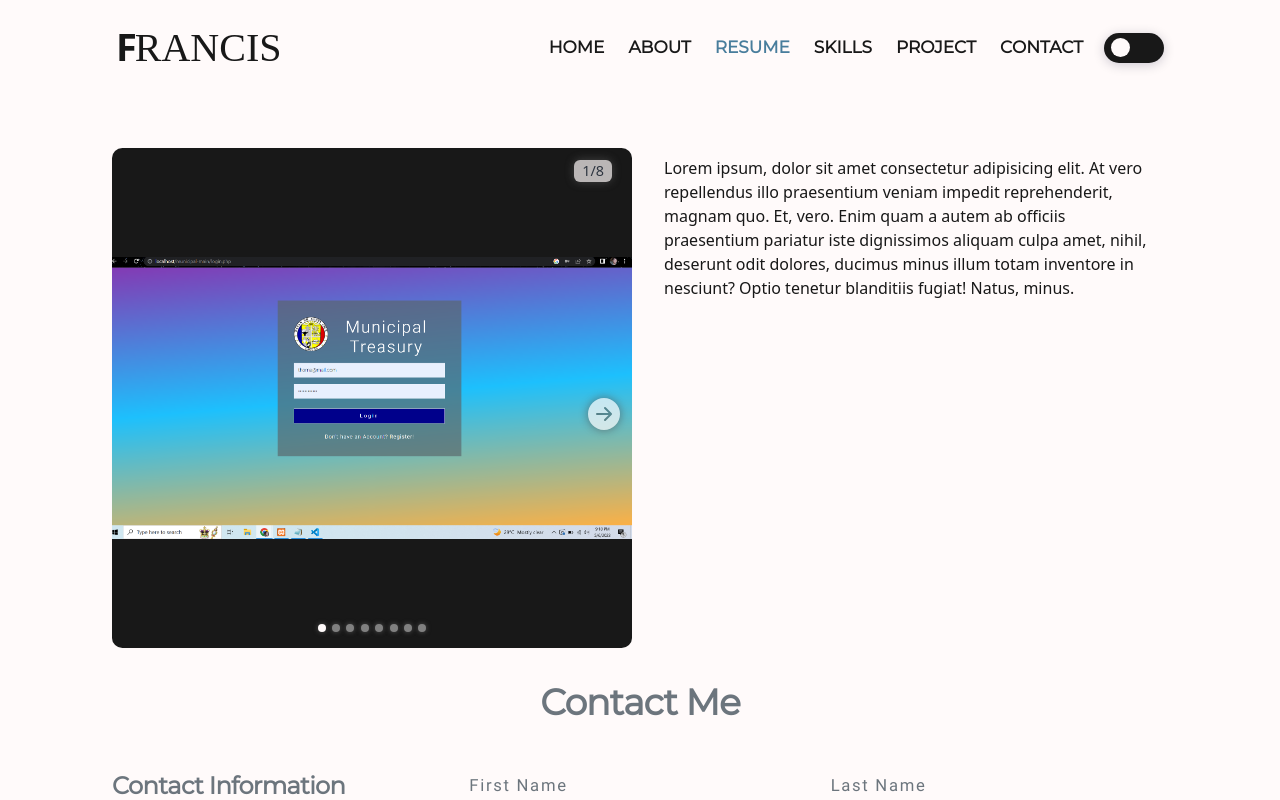
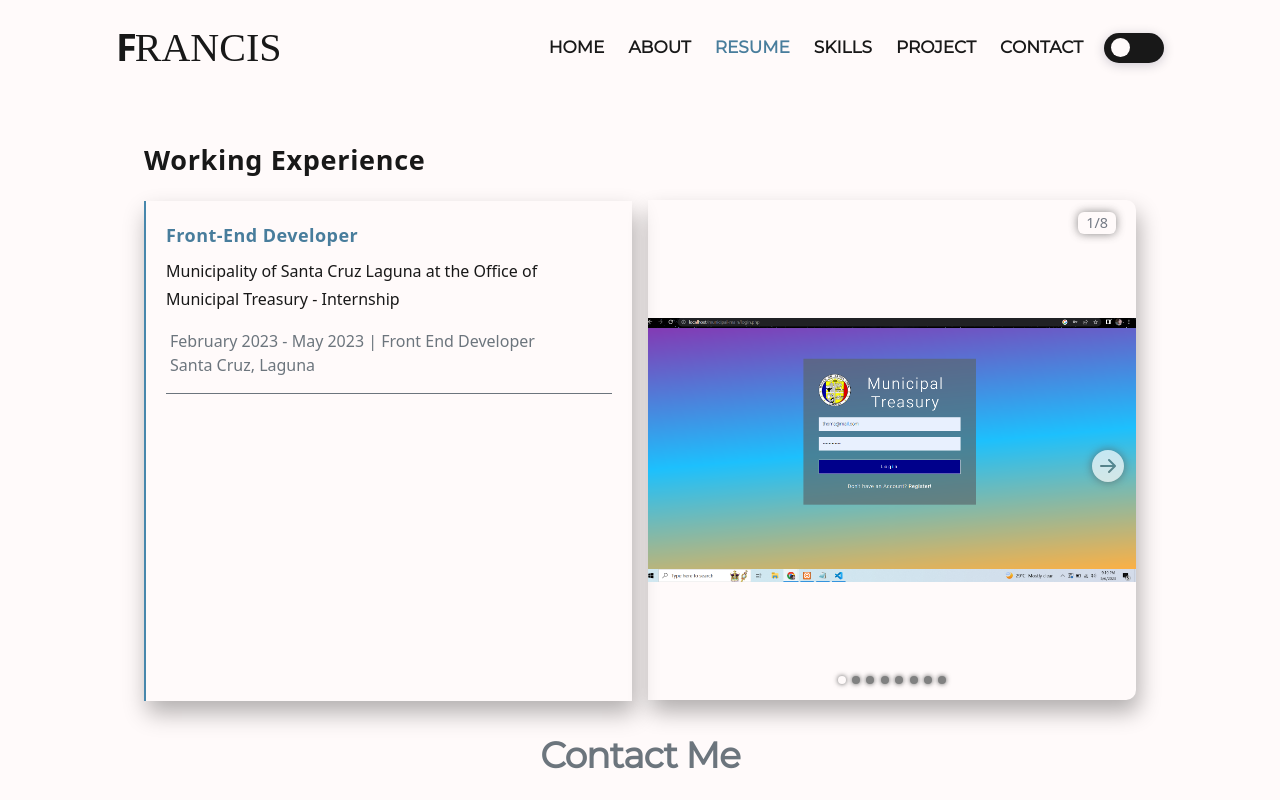
Before and after one commit to Franz090/my-portfolio, a React (Vite) app: page /resume in a window 1280 px wide. Shown: the top 800 px of the page. Built offline with nearby package versions, Linux system fonts and the light colour scheme; a web font is replaced by a local one.

Commit message:
Done carousel

```diff
--- a/src/components/Resume/carousel.jsx
+++ b/src/components/Resume/carousel.jsx
@@ -3,6 +3,7 @@ import { BsArrowLeftCircleFill, BsArrowRightCircleFill } from "react-icons/bs";
 
 export const Carousel = ({ data }) => {
   const [slide, setSlide] = useState(0);
+  const [disableTransition, setDisableTransition] = useState(false); // State to control transition
 
   const nextSlide = () => {
     if (slide < data.length - 1) {
@@ -17,13 +18,31 @@ export const Carousel = ({ data }) => {
   };
 
   const goToSlide = (index) => {
-    setSlide(index);
+    // Disable transition temporarily
+    setDisableTransition(true);
+    setTimeout(() => {
+      setSlide(index);
+      // Re-enable transition after a short delay
+      setTimeout(() => {
+        setDisableTransition(false);
+      }, 300); // Adjust the delay to match your CSS transition duration
+    }, 10); // A very short delay to prevent immediate transition
   };
 
   useEffect(() => {
     const slideWidth = 800 / data.length;
-    document.getElementById("slide-container").style.transform = `translateX(-${slide * slideWidth}%)`;
-  }, [slide, data]);
+    const slideContainer = document.getElementById("slide-container");
+    if (slideContainer) {
+      // Apply transition if it's not disabled
+      if (!disableTransition) {
+        slideContainer.style.transition = "transform 0.3s ease-in-out";
+      } else {
+        // Remove transition temporarily
+        slideContainer.style.transition = "none";
+      }
+      slideContainer.style.transform = `translateX(-${slide * slideWidth}%)`;
+    }
+  }, [slide, data, disableTransition]);
 
   return (
     <div className="carousel relative">
--- a/src/input.css
+++ b/src/input.css
@@ -65,6 +65,9 @@
 }
 
 .active-link {
+  color: #487d9c;
+}
+.text-blue-custom {
   color: #487d9c;
 }
 .loading-button {
@@ -357,7 +360,7 @@ input[type="checkbox"]:checked::before {
 }
 /* Carousel Start */
 .slide {
-  background-color: #181818;
+
   width: 100%;
   flex: 0 0 100%;
   max-width: 100%;
@@ -412,8 +415,11 @@ input[type="checkbox"]:checked::before {
   position: relative;
   width: 100%;
   max-width: 100%;
-  border-radius: 2%;
-  box-shadow: 0px 0px 1px #f1f1f1;
+  border-top-left-radius: 0%;
+  border-top-right-radius: 2%;
+  border-bottom-right-radius: 2%;
+  box-shadow: rgba(0, 0, 0, 0.3) 3px 12px 22px 0px;
+
 }
 .indicators {
   display: flex;
@@ -440,7 +446,22 @@ input[type="checkbox"]:checked::before {
 }
 
 /* Carousel End */
+.resume {
+  overflow: hidden;
+  position: relative;
+  width: 100%;
+  max-width: 100%;
+  border-top-left-radius: 0%;
+  box-shadow: rgba(0, 0, 0, 0.3) 3px 12px 22px 0px;
+  border-left: 2px solid #4787ac;
 
+}
+.resume-border {
+  width: 100%;
+  flex: 0 0 100%;
+  max-width: 100%;
+  height: 500px;
+}
 
 
   @media (max-width: 820px) and (max-height:1180px){
@@ -644,6 +665,15 @@ input[type="checkbox"]:checked::before {
 
       margin-right: -2px!important;
     }
+    .carousel {
+      overflow: hidden;
+      position: relative;
+      width: 100%;
+      max-width: 100%;
+      border-radius: 2%;
+      box-shadow: 0px 0px 21px 0px rgba(0, 0, 0, 0.3);
+
+    }
 
   }
 
--- a/src/pages/about.jsx
+++ b/src/pages/about.jsx
@@ -2,17 +2,17 @@ import aboutme from '../assets/images/about.png';
 
 const AboutPage = () => {
   return (
-    <section className="grid grid-cols-1 lg:grid-cols-2 gap-0 lg:flex lg:mt-1 lg:pb-10 pb-2 lg:pt-10 md:pt-3 pt-4 md:px-9  xl:px-36 lg:px-20 space-x-3">
+    <section className="grid grid-cols-1 lg:grid-cols-2 gap-0 lg:flex lg:mt-1  lg:pb-10 pb-2 lg:pt-6 md:pt-3 pt-4 md:px-9  xl:px-36 lg:px-20 space-x-3">
       <div className="col-span-1 lg:flex lg:items-start lg:justify-start lg:w-8/12 flex-col">
-        <h1 className="text-4xl mb-3 tracking-tight uppercase font-medium">About Me</h1>
-        <h2 className="text-2xl capitalize font-light tracking-wide mb-4">I'm a Front End Developer and UI Designer</h2>
-        <p className="text-custom-gray text-[16px] font-light mb-3 tracking-tight antialiased">
+        <h1 className="text-[27px] mb-2 tracking-wide capitalize font-semibold ">About Me</h1>
+        <h2 className="text-2xl  font-light tracking-wide mb-4">I'm a Front End Developer and UI Designer</h2>
+        <p className="text-custom-gray text-[16px] font-light mb-3 tracking-tightest antialiased text-justify">
         My name is Francis, and my path in the realm of web development and design has been quite an extraordinary one. Throughout my journey, I've had the privilege of expanding my skills beyond just front-end development and UI design. I've always had a deep-seated passion for creating captivating and immersive digital experiences, and it has been a humbling and fulfilling experience to be able to pursue this passion in my career.
         </p>
-        <p className="text-custom-gray text-[16px] font-light tracking-tight mb-3 antialiased">
-            I enjoy taking complex problems and turning them into simple and beautiful interface designs. I also love the logic and structure of coding, and I always strive for elegance in efficient code, whether it's in HTML, CSS, or ReactJS. Additionally, I can convert Adobe XD designs to HTML and create responsive designs.
+        <p className="text-custom-gray text-[16px] font-light tracking-tightest mb-3 antialiased text-justify">
+        I enjoy taking complex problems and turning them into simple and beautiful interface designs. I also love the logic and structure of coding, and I always strive for elegance in efficient code, whether it's in HTML, CSS, or ReactJS. Additionally, I can convert Adobe XD designs to HTML and create responsive designs. I'm passionate about continuous improvement and am enthusiastic about learning from senior developers to enhance my skills and knowledge
           </p>
-        <p className="text-custom-gray text-[16px] font-light tracking-tight mb-3 subpixel-antialiased">
+        <p className="text-custom-gray text-[16px] font-light tracking-tight mb-3 subpixel-antialiased text-justify">
           Here is my CV. It contains detailed information about my education,skills, work experience, and projects.
         </p>
         {/* Add the "View CV" button with oblong border radius */}
--- a/src/pages/resume.jsx
+++ b/src/pages/resume.jsx
@@ -7,6 +7,7 @@ import pic5 from "../assets/images/carousel/5.png";
 import pic6 from "../assets/images/carousel/6.png";
 import pic7 from "../assets/images/carousel/7.png";
 import pic8 from "../assets/images/carousel/8.png";
+
 const ResumePage = () => {
   const data = {
     "slides": [
@@ -25,7 +26,6 @@ const ResumePage = () => {
       {
         "src": pic4,
         "alt": "Image 4 for carousel"
-
       },
       {
         "src": pic5,
@@ -43,25 +43,38 @@ const ResumePage = () => {
         "src": pic8,
         "alt": "Image 8 for carousel"
       },
-
-
-
-
     ]
   };
 
   return (
-    <div className="md:px-10 sm:px-10 xl:px-28 pb-8 pt-7">
+    <div className="md:px-10 sm:px-10 xl:px-36 pb-8 pt-7">
       <div className="grid grid-cols-1 lg:grid-cols-2 gap-4">
         <div className="col-span-1 md:col-span-1">
-          <div className="pt-2 relative flex justify-center items-center w-100 h-100 md:w-600 md:h-400 lg:w-4/7">
+          <h1 className="text-[27px] mb-5 tracking-wide capitalize font-semibold ">Working Experience</h1>
+         <div className="resume resume-border px-5">
+          <h2 className="text-lg mt-5 mb-2 text-blue-custom font-bold tracking-wide antialiased">Front-End Developer</h2>
+          <div className="m-0 justify-between">
+            <div className="m- row-auto leading-7 ">
+              <p className="text-md antialiased font-normal">Municipality of Santa Cruz Laguna at the Office of Municipal Treasury - Internship</p>
+            </div>
+            <div className="m-1 text-custom-gray mt-4">
+              <p>February 2023 - May 2023 | Front End Developer</p>
+              <p>Santa Cruz, Laguna</p>
+            </div>
+            <hr className="my-4 border-t-1 border-custom-gray" />
+
+
+          </div>
+
+
+
+          </div>
+
+        </div>
+        <div className="col-span-1 md:col-span-1 lg:pt-11">
+          <div className="pt-4 relative flex justify-center items-center w-100 h-100 md:w-600 md:h-400 lg:w-4/7">
             <Carousel data={data.slides} />
           </div>
-        </div>
-        <div className="col-span-1 md:col-span-1">
-          <p className="p-4">
-            Lorem ipsum, dolor sit amet consectetur adipisicing elit. At vero repellendus illo praesentium veniam impedit reprehenderit, magnam quo. Et, vero. Enim quam a autem ab officiis praesentium pariatur iste dignissimos aliquam culpa amet, nihil, deserunt odit dolores, ducimus minus illum totam inventore in nesciunt? Optio tenetur blanditiis fugiat! Natus, minus.
-          </p>
         </div>
       </div>
     </div>
--- a/src/shared/components/Partials/Contact.jsx
+++ b/src/shared/components/Partials/Contact.jsx
@@ -11,7 +11,7 @@ const Contact = () => {
         <div className="grid lg:grid-cols-3 grid-cols-1  gap-4 lg:pt-11 pt-7 ">
 
           <div className='col-span-1 '>
-          <h2 className='capitalize font-montserrat  text-custom-gray tracking-tight leading-10 font-semibold text-justify  pb-5 lg:w-3/4 lg:text-[24px] md:text-2xl sm:text-2xl text-2xl'>Contact Information</h2>
+          <h2 className='capitalize font-montserrat  text-custom-gray tracking-tight leading-10 font-semibold text-justify  pb-5 lg:w-3/4 lg:text-[24px] md:text-2xl sm:text-2xl text-2xl lg:pt-0 pt-4'>Contact Information</h2>
             <div className='flex pb-3'>
               <svg xmlns="http://www.w3.org/2000/svg" viewBox="0 0 24 24" fill="currentColor" className="w-5 h-6 text-custom-gray ">
               <path fillRule="evenodd" d="M1.5 4.5a3 3 0 013-3h1.372c.86 0 1.61.586 1.819 1.42l1.105 4.423a1.875 1.875 0 01-.694 1.955l-1.293.97c-.135.101-.164.249-.126.352a11.285 11.285 0 006.697 6.697c.103.038.25.009.352-.126l.97-1.293a1.875 1.875 0 011.955-.694l4.423 1.105c.834.209 1.42.959 1.42 1.82V19.5a3 3 0 01-3 3h-2.25C8.552 22.5 1.5 15.448 1.5 6.75V4.5z" clipRule="evenodd" /></svg>
```
